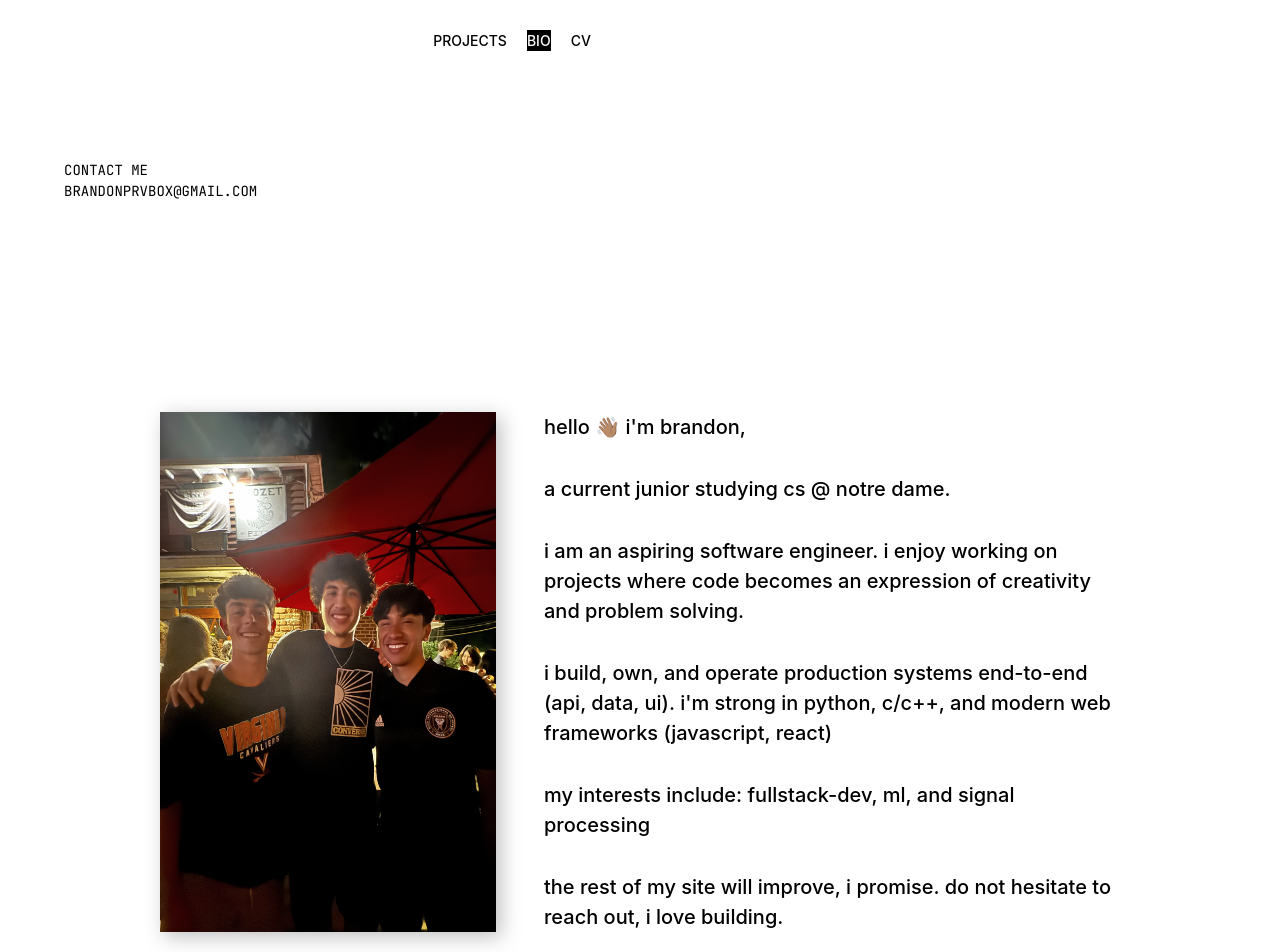
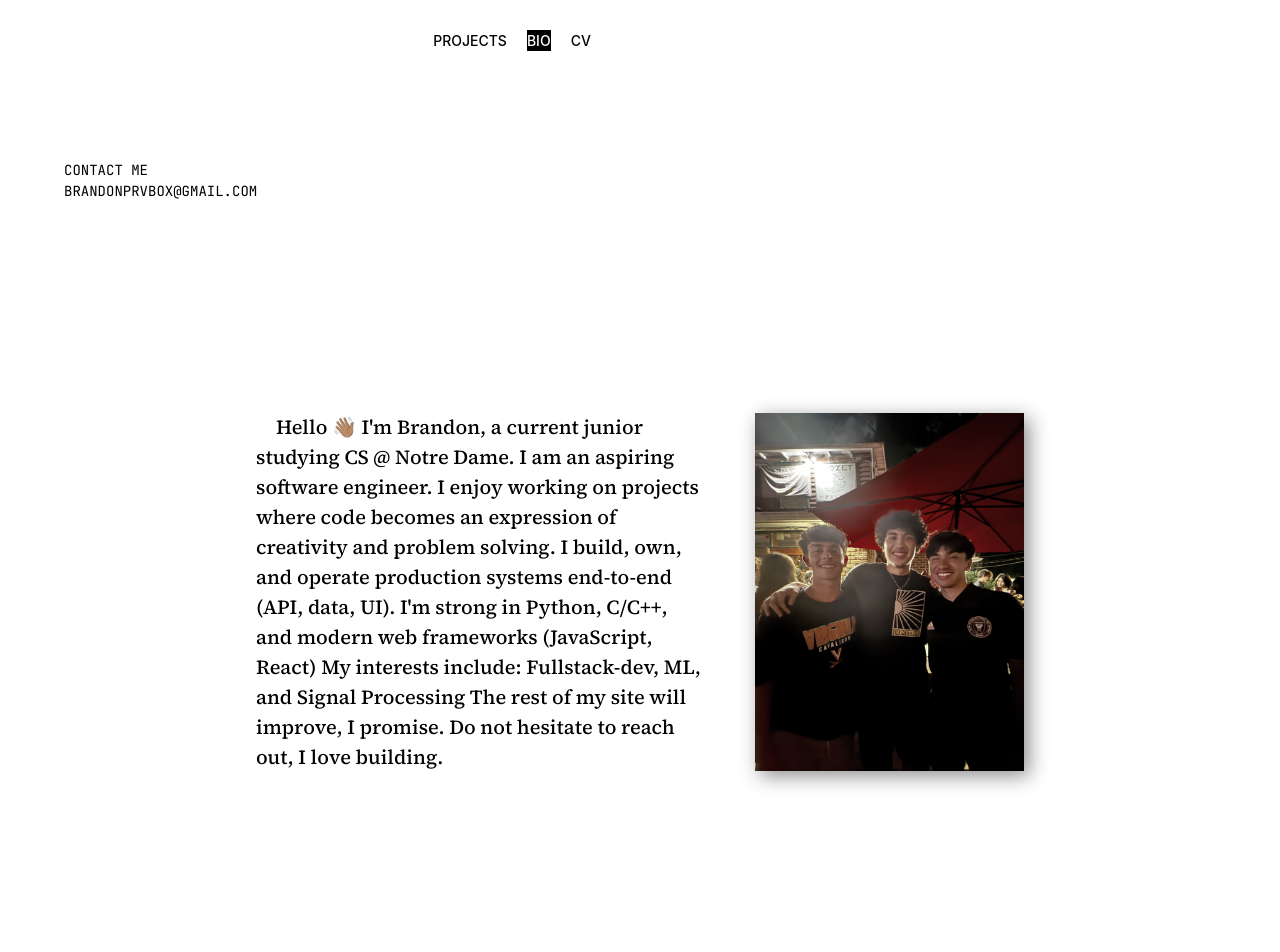
Before and after one commit to bemndy/brandonemartinez.com, a React (Create React App) app: page /about in a window 1280 px wide. Shown: the top 952 px of the page. Built offline with nearby package versions, Linux system fonts and the light colour scheme.

Commit message:
major changes to ui, feels like something is missing, most major update 2/24/26

```diff
--- a/src/pages/about.css
+++ b/src/pages/about.css
@@ -16,31 +16,31 @@
 .biography-container {
     display: flex;
     flex-direction: row;
-    width: 75%;
+    width: 60%;
     margin: 10rem auto 0 auto;
+    align-items: center;
     gap: 3rem;
 }
 .portrait {
     flex: 1;
-    filter: grayscale(20%) drop-shadow(5px 5px 10px rgba(0, 0, 0, 0.25));
+    filter: grayscale(50%) drop-shadow(5px 5px 10px rgba(0, 0, 0, 0.45));
     width: 35%;
 }
 .biography-text-container {
     flex: 2;
     display: flex;
     flex-direction: column;
-    gap: 2rem;
 }
 .biography-text {
-    font-family: var(--font-link);
+    font-family: var(--font-body);
+    text-indent: 20px;
     font-size: 20px;
     font-weight: 500;
     color: rgb(0, 0, 0);
-    text-transform: lowercase;
 }
 .techstack {
     width: 0%;
-    margin: 0 0 50rem 0;
+    margin: 0 0 20rem 0;
 }
 
 @media (max-width: 768px) {
--- a/src/pages/about.js
+++ b/src/pages/about.js
@@ -12,28 +12,18 @@ function About () {
                     <Header/>
                 </div>
                 <div className="biography-container">
-                    <img src="/images/portrait.JPG" alt="portrait of me" className="portrait"/>
                     <div className="biography-text-container">
                         <p className="biography-text">
                         Hello 👋🏽 I'm Brandon,
-                        </p>
-                        <p className="biography-text">
                         a current junior studying CS @ Notre Dame.
-                        </p>
-                        <p className="biography-text">
                         I am an aspiring software engineer. I enjoy working on projects where code becomes an expression of creativity and problem solving.
-                        </p>
-                        <p className="biography-text">
                         I build, own, and operate production systems end-to-end (API, data, UI). I'm strong in Python, C/C++, and modern web frameworks (JavaScript, React)
-                        </p>
-                        <p className="biography-text">
                         My interests include: Fullstack-dev, ML, and Signal Processing
-                        </p>
-                        <p className="biography-text">
                         The rest of my site will improve, I promise. Do not hesitate to reach out, I love building.
                         </p>
                     </div>
-                   </div>
+                    <img src="/images/portrait.JPG" alt="portrait of me" className="portrait"/>
+                </div>
             </div>
             <img src="/images/techstack.png" alt="techstack of my most frequently used languages and tools:
                     python, javascript, c/c++, git/github, bash/terminal, react.js, and node.js" className="techstack"/>
--- a/src/pages/hero.css
+++ b/src/pages/hero.css
@@ -139,7 +139,7 @@
 .intro-container {
   width: 70%;
   margin: 0 auto;
-  padding: 17rem 0 16rem 0;
+  padding: 11rem 0 16rem 0;
   align-items: center;
   display: flex;
   flex-direction: column;
@@ -148,15 +148,16 @@
 }
 .greeting-header {
   font-family: var(--font-pixel);
-  text-transform: lowercase;
-  font-size: calc(3vw + 2vh);
-  font-weight: 100;
-  line-height: 0.85;
+  font-family: var(--font-link);
+  text-transform: uppercase;
+  font-size: calc(4vw + 1vh);
+  line-height: 1.9;
   font-weight: 400;
 }
 #greeting-pixel {
   font-family: var(--font-pixel);
-  font-size: calc(5vw + 5vh);
+  font-family: var(--font-link);
+  font-size: calc(4vw + 1vh);
 }
 .typewriter-container {
   padding: 0;
@@ -185,7 +186,7 @@
   flex-wrap: wrap;
   background-color: rgb(255, 255, 255);
   width: 100vw;
-  margin: 100px 0 0 0;
+  margin: 0px 0 0 0;
   position: relative;
   z-index: 2;
   opacity: 0;
--- a/src/pages/hero.js
+++ b/src/pages/hero.js
@@ -170,7 +170,7 @@ function Hero () {
               <div className="typewriter-container"><span className="typewriter-text"></span>
           </div>
           </div>
-          <Header className="header"/>
+          {/* <Header className="header"/> */}
           <div className='projects-container'>
             <div className='project-header'>
               <div className='projects-header'>project</div>
```
